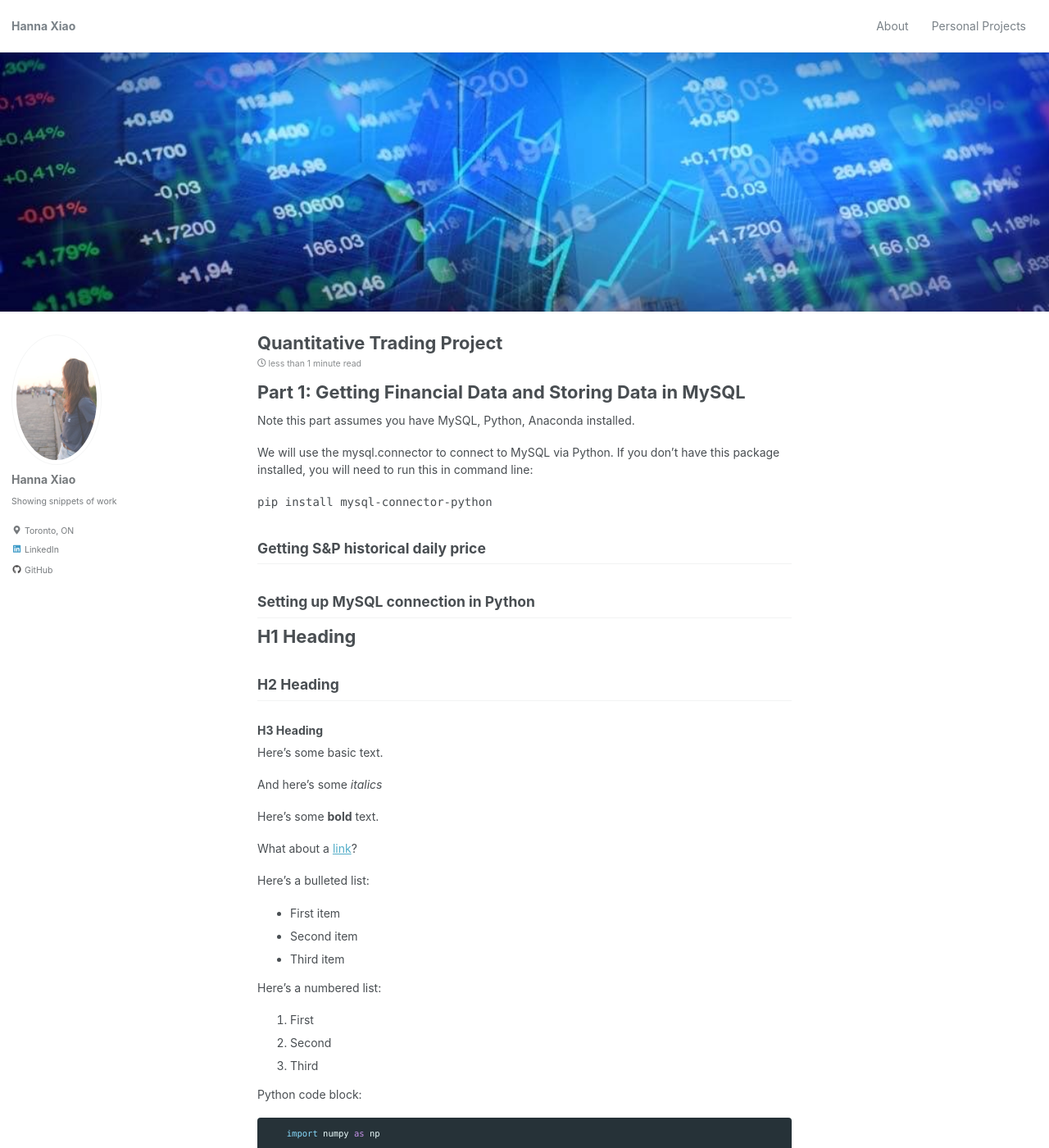
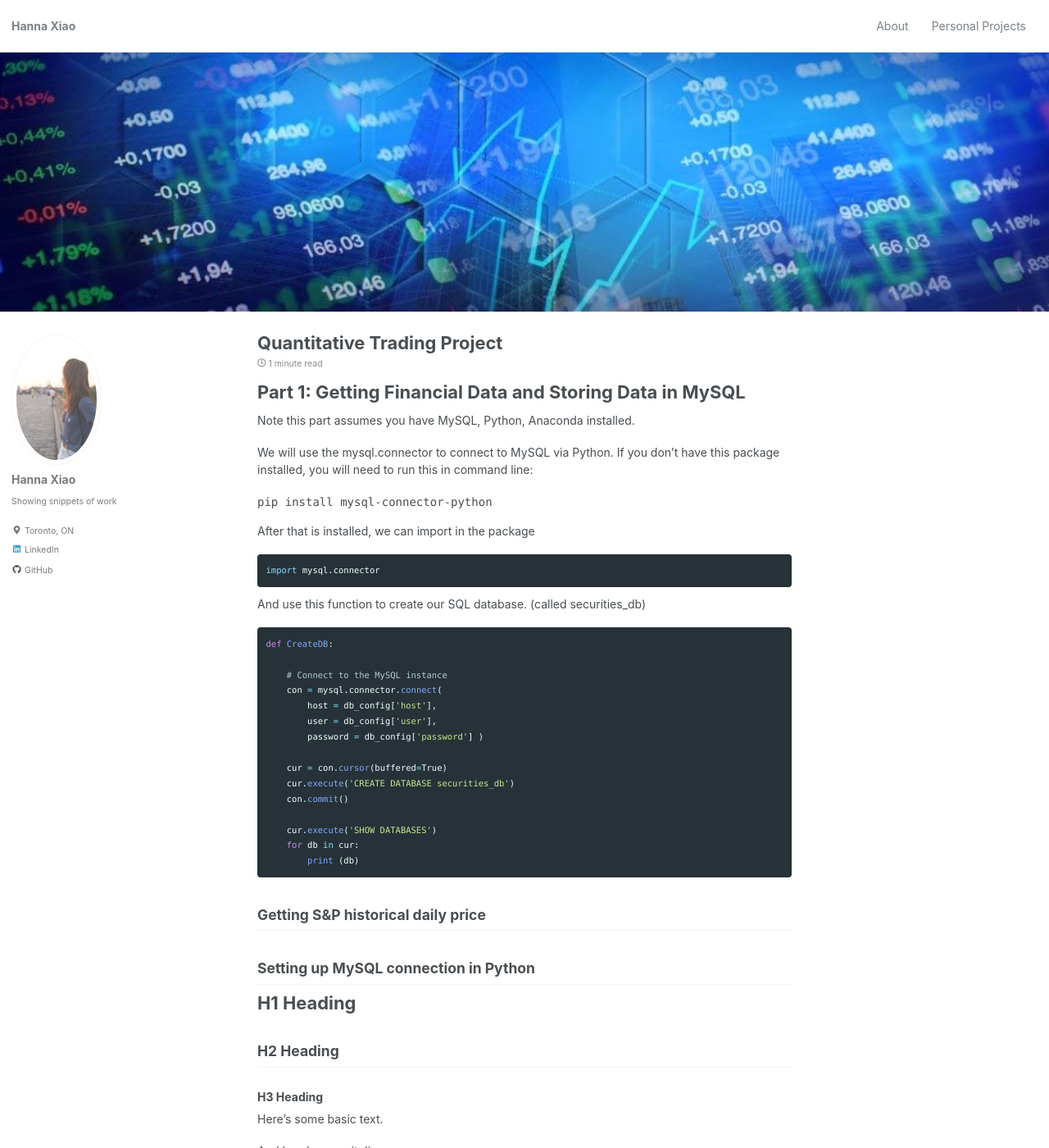
Before and after one commit to h-xiao/h-xiao.github.io, a Jekyll site: the page built from _posts/2018-01-28-perceptron.md, in a window 1280 px wide and 1400 px high. Shown: the whole window at 82% size. Built offline with Jekyll 4.4.1, drawn with Linux system fonts in a browser that asks for light colours; nearby versions of some CDN libraries; formulas are drawn with MathJax 3; some of the changed text lies outside the part shown.

Commit message:
editing first post

````diff
--- a/_posts/2018-01-28-perceptron.md
+++ b/_posts/2018-01-28-perceptron.md
@@ -18,6 +18,33 @@ We will use the mysql.connector to connect to MySQL via Python. If you don't hav
 ```cmd
 pip install mysql-connector-python
 ```
+
+After that is installed, we can import in the package
+
+```python
+import mysql.connector
+```
+
+And use this function to create our SQL database. (called securities_db)
+
+```python
+def CreateDB:
+
+    # Connect to the MySQL instance
+    con = mysql.connector.connect(
+        host = db_config['host'],
+        user = db_config['user'],
+        password = db_config['password'] )
+
+    cur = con.cursor(buffered=True)
+    cur.execute('CREATE DATABASE securities_db')
+    con.commit()
+
+    cur.execute('SHOW DATABASES')
+    for db in cur:
+        print (db)
+```
+
 
 
 
````
